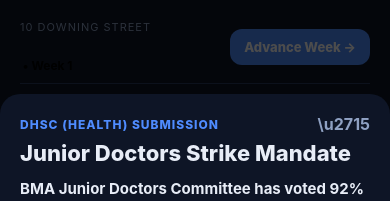
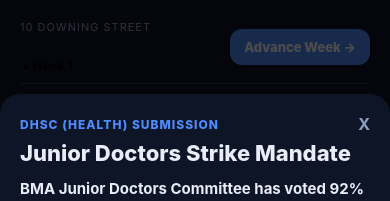
Before and after one commit to joshworley21-rgb/pm-simulator, a React Native app in the folder pm-sim-app/: screen /Game in a window 390 px wide. Both pictures are taken after a click on the element 195 px from the left and 363 px from the top of the page. Shown: the top 201 px of the page. Built offline with nearby package versions, Linux system fonts and the light colour scheme.

Commit message:
Edit pm-sim-app/src/app/screens/GameScreen.tsx: replace '<Pressable onPress={() => dispatch({ typ' with '<Pressable onPress={() => dispatch({ typ'

```diff
--- a/pm-sim-app/src/app/screens/GameScreen.tsx
+++ b/pm-sim-app/src/app/screens/GameScreen.tsx
@@ -355,7 +355,7 @@
             <View style={{ backgroundColor: colors.bg, borderTopLeftRadius: 20, borderTopRightRadius: 20, padding: 20, maxHeight: '90%' }}>
               <View style={g.row}>
                 <Text style={{ color: colors.accent, fontSize: 12, fontWeight: '800', letterSpacing: 1, flex: 1 }}>{activeDossier.department.toUpperCase()} SUBMISSION</Text>
-                <Pressable onPress={() => dispatch({ type: 'CLOSE_DOSSIER' })}><Text style={{ color: colors.muted, fontSize: 16, fontWeight: '700' }}>\u2715</Text></Pressable>
+                <Pressable onPress={() => dispatch({ type: 'CLOSE_DOSSIER' })}><Text style={{ color: colors.muted, fontSize: 16, fontWeight: '700' }}>X</Text></Pressable>
               </View>
               <Text style={[g.title, { fontSize: 22, marginTop: 6 }]}>{activeDossier.title}</Text>
               <ScrollView style={{ marginTop: 12, maxHeight: 300 }}>
```
